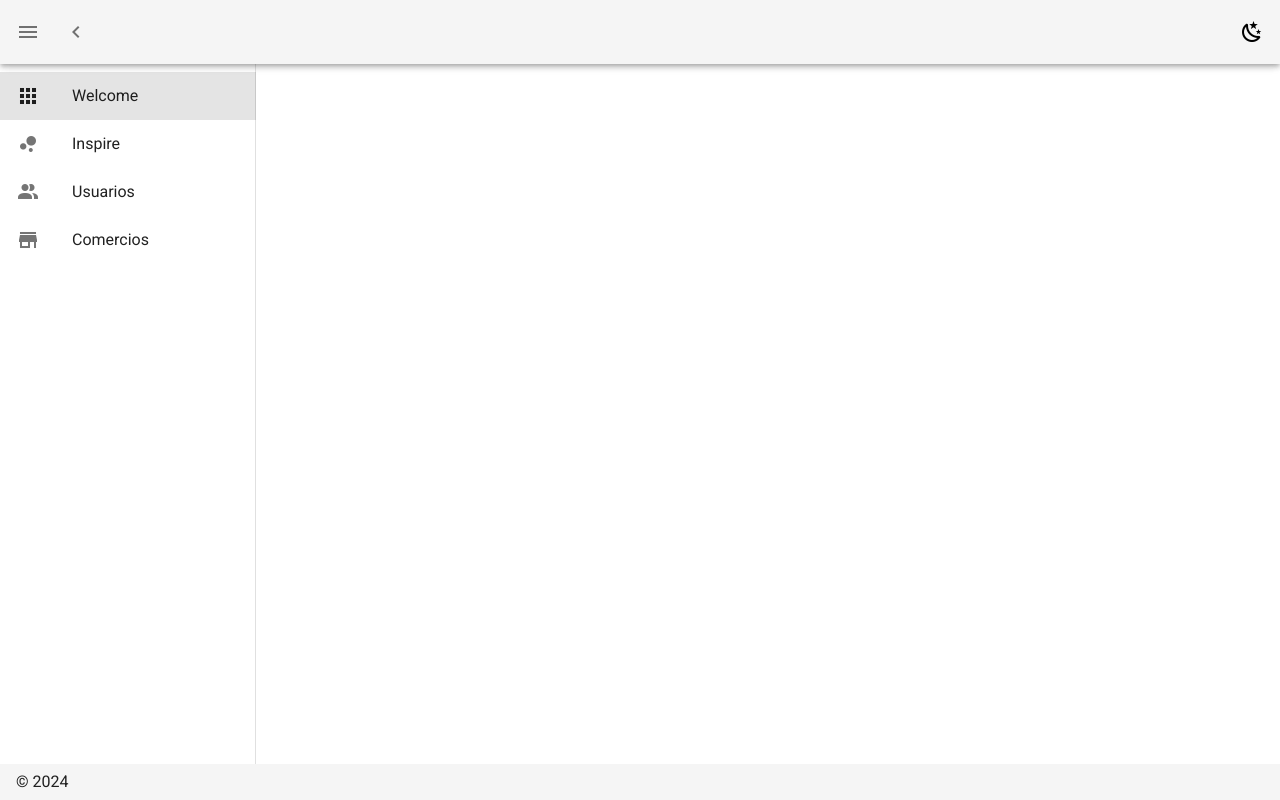
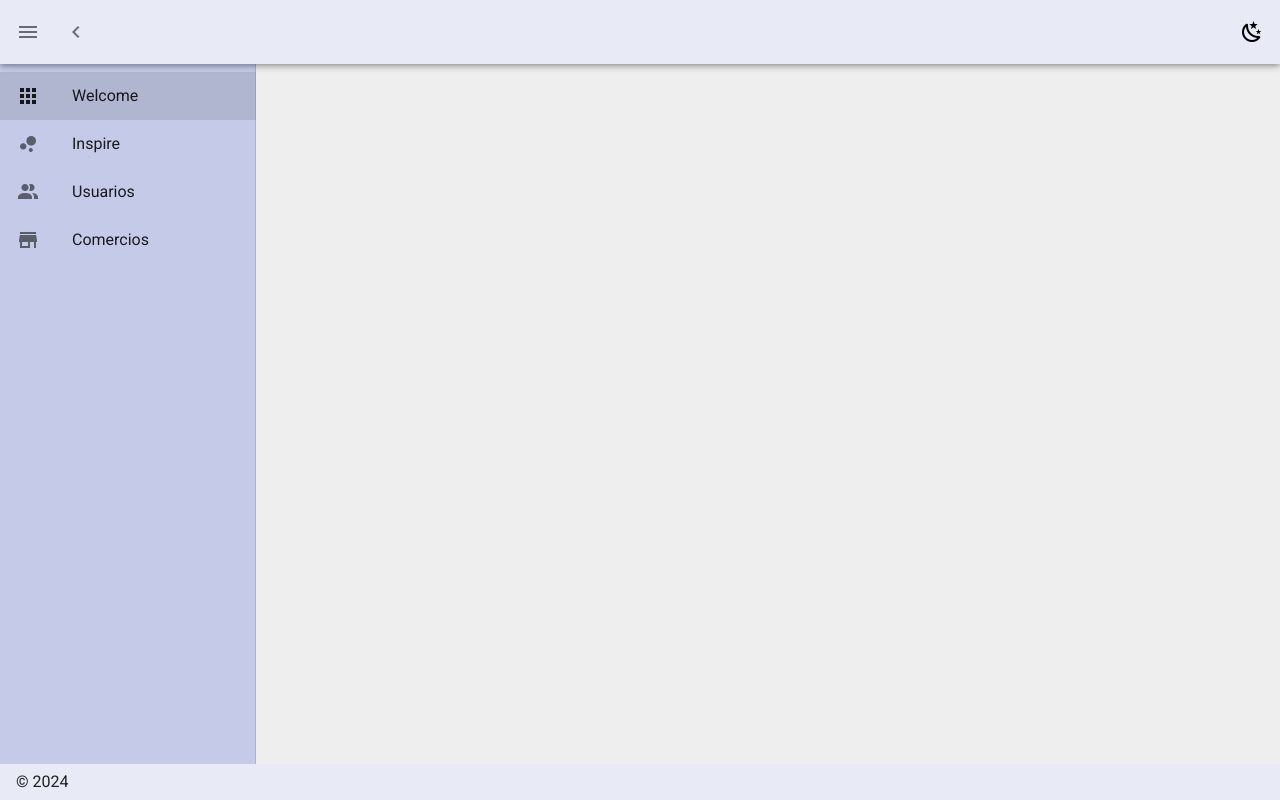
Before and after one commit to marcosismael21/Frontend-TecnoSerD, a Nuxt app: page / in a window 1280 px wide. Built offline with nearby package versions, Linux system fonts and the light colour scheme.

Commit message:
Se modifico y se arreglaron problemas con los temas del sistema

```diff
--- a/layouts/default.vue
+++ b/layouts/default.vue
@@ -1,6 +1,13 @@
 <template>
-  <v-app>
-    <v-navigation-drawer v-model="drawer" :mini-variant="miniVariant" :clipped="clipped" fixed app>
+  <v-app :class="appBackgroundClass">
+    <v-navigation-drawer
+      v-model="drawer"
+      :mini-variant="miniVariant"
+      :clipped="clipped"
+      fixed
+      app
+      :color="drawerColor"
+    >
       <!-- botones del nav-->
       <v-list>
         <v-list-item v-for="(item, i) in items" :key="i" :to="item.to" router exact>
@@ -13,33 +20,25 @@
         </v-list-item>
       </v-list>
     </v-navigation-drawer>
-    <v-app-bar :clipped-left="clipped" fixed app>
+
+    <v-app-bar :clipped-left="clipped" fixed app :color="isDark ? 'primary' : 'secondary'">
       <v-app-bar-nav-icon @click.stop="drawer = !drawer" />
       <v-btn icon @click.stop="miniVariant = !miniVariant">
         <v-icon>mdi-{{ `chevron-${miniVariant ? 'right' : 'left'}` }}</v-icon>
       </v-btn>
-      <!-- Botones de cambio de tema -->
       <v-spacer />
-      <v-btn @click="toggleTheme":color="isDark ? 'white' : 'black'" icon>
-      <v-icon>{{ isDark ? 'mdi-white-balance-sunny' : 'mdi-weather-night' }}</v-icon>
-    </v-btn>
+      <v-btn @click="toggleTheme" :color="isDark ? 'white' : 'black'" icon>
+        <v-icon>{{ isDark ? 'mdi-white-balance-sunny' : 'mdi-weather-night' }}</v-icon>
+      </v-btn>
     </v-app-bar>
+
     <v-main>
       <v-container>
         <Nuxt />
       </v-container>
     </v-main>
-    <v-navigation-drawer v-model="rightDrawer" :right="right" temporary fixed>
-      <v-list>
-        <v-list-item @click.native="right = !right">
-          <v-list-item-action>
-            <v-icon light> mdi-repeat </v-icon>
-          </v-list-item-action>
-          <v-list-item-title>Switch drawer (click me)</v-list-item-title>
-        </v-list-item>
-      </v-list>
-    </v-navigation-drawer>
-    <v-footer :absolute="!fixed" app>
+
+    <v-footer :absolute="!fixed" app :color="isDark ? 'primary' : 'secondary'">
       <span>&copy; {{ new Date().getFullYear() }}</span>
     </v-footer>
   </v-app>
@@ -50,7 +49,7 @@ export default {
   name: 'DefaultLayout',
   data() {
     return {
-      isDark:this.$vuetify.theme.dark,
+      isDark: this.$vuetify.theme.dark,
       clipped: true,
       drawer: true,
       fixed: true,
@@ -77,15 +76,45 @@ export default {
           icon: 'mdi-store',
           title: 'Comercios',
           to: 'comercio',
-        }
+        },
       ],
+    };
+  },
+  mounted() {
+    const savedTheme = localStorage.getItem('theme');
+    if (savedTheme) {
+      this.$vuetify.theme.dark = savedTheme === 'dark';
+      this.isDark = savedTheme === 'dark';
     }
+  },
+  computed: {
+    // Cambio de color del aside segun tema
+    drawerColor() {
+      return this.isDark ? 'grey darken-4' : 'indigo lighten-4';
+    },
+    // Cambio de color del background segun tema
+    appBackgroundClass() {
+      return this.isDark ? 'dark-background' : 'light-background';
+    },
   },
   methods: {
     toggleTheme() {
       this.isDark = !this.isDark;
       this.$vuetify.theme.dark = this.isDark;
-    }
+      localStorage.setItem('theme', this.isDark ? 'dark' : 'light');
+    },
   },
+};
+</script>
+
+<style scoped>
+.dark-background {
+  background-color: #121212;
+  color: #ffffff;
 }
-</script>
+
+.light-background {
+  background-color: #EEEEEE;
+  color: #000000;
+}
+</style>
--- a/layouts/error.vue
+++ b/layouts/error.vue
@@ -1,5 +1,5 @@
 <template>
-  <v-app class="error-page">
+  <v-app :class="errorPageClass">
     <v-container class="text-center">
       <v-row justify="center" align="center" class="fill-height">
         <v-col cols="12" md="6" class="text-center">
@@ -11,9 +11,9 @@
             class="mx-auto mb-5"
             max-width="1250"
           ></v-img>
-          <h1 class="display-1 font-weight-bold">Ups!</h1>
-          <p class="subtitle-1">Parece que no se encontro el sitio. Contactate con tu jefe!</p>
-          <p>Código de Error: 404</p>
+          <h1 :class="textClass" class="display-1 font-weight-bold">Ups!</h1>
+          <p :class="textClass" class="subtitle-1">Parece que no se encontró el sitio. Contactate con tu jefe!</p>
+          <p :class="textClass">Código de Error: 404</p>
           <v-btn color="primary" dark large class="mt-5">
             <NuxtLink to="/" class="home-link">Inicio</NuxtLink>
           </v-btn>
@@ -26,12 +26,22 @@
 <script>
 export default {
   name: 'ErrorPage',
+  computed: {
+    isDark() {
+      return this.$vuetify.theme.dark;
+    },
+    textClass() {
+      return this.isDark ? 'dark-text' : 'light-text';
+    },
+    errorPageClass() {
+      return this.isDark ? 'dark-background' : 'light-background';
+    },
+  },
 }
 </script>
 
 <style scoped>
 .error-page {
-  background-color: #121212;
   height: 100vh;
   display: flex;
   justify-content: center;
@@ -45,7 +55,6 @@ export default {
 
 .subtitle-1 {
   font-size: 5rem;
-  color: #ffffff;
 }
 
 .home-link {
@@ -57,4 +66,21 @@ export default {
 .home-link:hover {
   text-decoration: underline;
 }
+
+
+.light-text {
+  color: black;
+}
+
+.light-background {
+  background-color: #f5f5f5;
+}
+
+.dark-text {
+  color: white;
+}
+
+.dark-background {
+  background-color: #121212;
+}
 </style>
--- a/nuxt.config.js
+++ b/nuxt.config.js
@@ -1,14 +1,13 @@
 import colors from 'vuetify/es5/util/colors'
 
 export default {
-
   router: {
     extendRoutes(routes, resolve) {
       routes.push({
         path: '',
         redirect: '/login',
-      });
-    }
+      })
+    },
   },
 
   // Global page headers: https://go.nuxtjs.dev/config-head
@@ -31,9 +30,7 @@ export default {
   css: [],
 
   // Plugins to run before rendering page: https://go.nuxtjs.dev/config-plugins
-  plugins: [
-    '~/plugins/axios.js'
-  ],
+  plugins: ['~/plugins/axios.js'],
 
   // Auto import components: https://go.nuxtjs.dev/config-components
   components: true,
@@ -68,23 +65,17 @@ export default {
           info: colors.teal.lighten1,
           warning: colors.amber.base,
           error: colors.deepOrange.accent4,
-          success: colors.green.accent3
+          success: colors.green.accent3,
         },
         light: {
-          background: '#FFFFFF',
-          surface: '#FFFFFF',
-          'surface-bright': '#FFFFFF',
-          'surface-light': '#EEEEEE',
-          'surface-variant': '#424242',
-          'on-surface-variant': '#EEEEEE',
-          primary: '#1867C0',
-          'primary-darken-1': '#1F5592',
-          secondary: '#48A9A6',
-          'secondary-darken-1': '#018786',
-          error: '#B00020',
-          info: '#2196F3',
-          success: '#4CAF50',
-          warning: '#FB8C00',
+          primary: colors.blue.lighten2,
+          accent: colors.grey.lighten3,
+          secondary: colors.indigo.lighten5,
+          info: colors.teal.darken1,
+          warning: colors.amber.lighten2,
+          error: colors.deepOrange.lighten1,
+          success: colors.green.lighten2,
+          background: colors.indigo.lighten3
         },
       },
       options: { customProperties: true },
```
